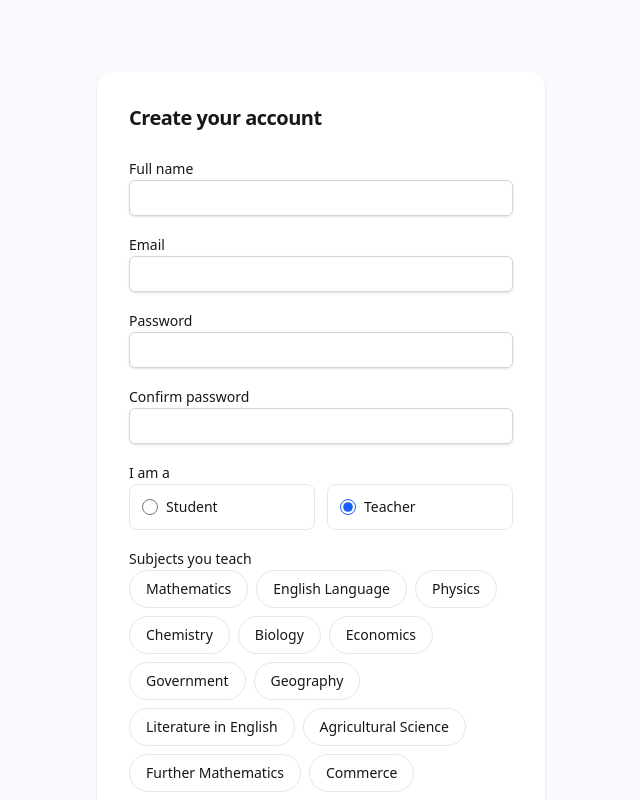
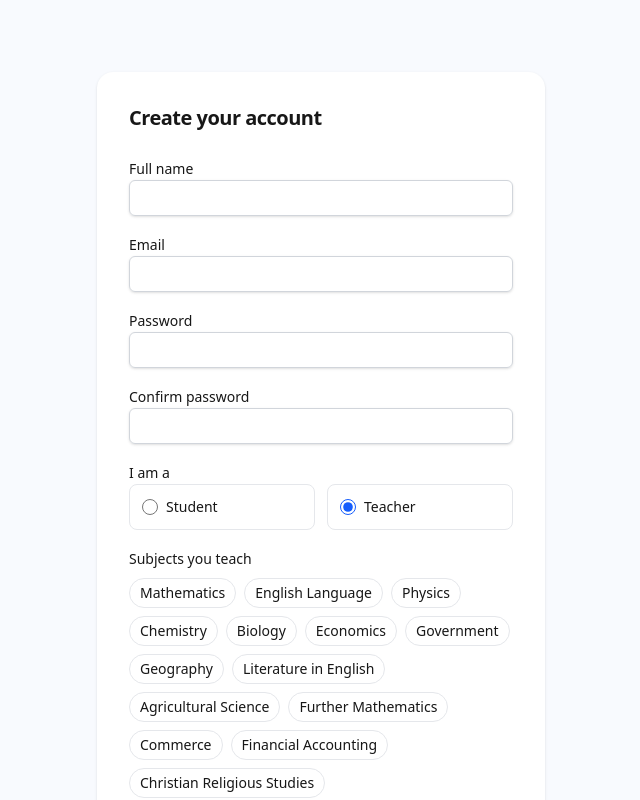
Before and after one commit to gafs-codex/Prepxam, a Next.js app: page /register in a window 1280 px wide. Both pictures are taken after a click on the label "Teacher". Shown: the top 800 px of the page, without its empty margins (319-959 px from the left). Built offline with nearby package versions, Linux system fonts and the light colour scheme; no server answers.

Commit message:
wiring database

```diff
--- a/src/app/(auth)/register/page.jsx
+++ b/src/app/(auth)/register/page.jsx
@@ -19,6 +19,7 @@ export default function Register() {
     const [confirmPassword, setConfirmPassword] = useState("");
     const [role, setRole] = useState("student");
     const [selectedSubjects, setSelectedSubjects] = useState([]);
+    const [agreedToTerms, setAgreedToTerms] = useState(false);
 
     function toggleSubject(subject) {
         setSelectedSubjects((prev) =>
@@ -31,6 +32,20 @@ export default function Register() {
     async function handleRegister(e) {
         e.preventDefault();
 
+        if (fullName.trim() === "") {
+            toast.error("Please enter your full name")
+            return;
+        }
+
+        if (email.trim() === "") {
+            toast.error("Please enter your email ")
+            return
+        }
+        else if (!email.includes("@")) {
+            toast.error("enter a valid email please")
+            return
+        }
+
         if (password !== confirmPassword) {
             toast.error("Passwords don't match");
             return;
@@ -40,6 +55,12 @@ export default function Register() {
             toast.error("Please select at least one subject you teach");
             return;
         }
+
+        if (!agreedToTerms) {
+            toast.error("You must agree to the terms of use and privacy policy");
+            return;
+        }
+
 
         const { data, error } = await supabase.auth.signUp({
             email,
@@ -186,7 +207,7 @@ export default function Register() {
                                     <label className="text-sm font-medium leading-none">
                                         Subjects you teach
                                     </label>
-                                    <div className="flex flex-wrap gap-2">
+                                    <div className="flex flex-wrap gap-2 mt-2">
                                         {SUBJECTS.map((subject) => {
                                             const isSelected = selectedSubjects.includes(subject);
                                             return (
@@ -197,7 +218,7 @@ export default function Register() {
                                                     className={
                                                         isSelected
                                                             ? "rounded-full border border-primary bg-primary px-4 py-2 text-sm font-medium text-white transition"
-                                                            : "rounded-full border border-border px-4 py-2 text-sm font-medium text-foreground transition hover:bg-accent"
+                                                            : "rounded-full border border-border px-2.5 py-1 text-sm font-normal text-foreground transition hover:bg-accent"
                                                     }
                                                 >
                                                     {subject}
@@ -214,6 +235,8 @@ export default function Register() {
                                     type="checkbox"
                                     name="terms"
                                     id="terms"
+                                    checked={agreedToTerms}
+                                    onChange={(e) => setAgreedToTerms(e.target.value)}
                                     className="h-3.5 w-3.5 cursor-pointer rounded-full accent-blue-600 focus:ring-blue-500"
                                 />
                                 I agree to the terms of use and privacy policy.
```
